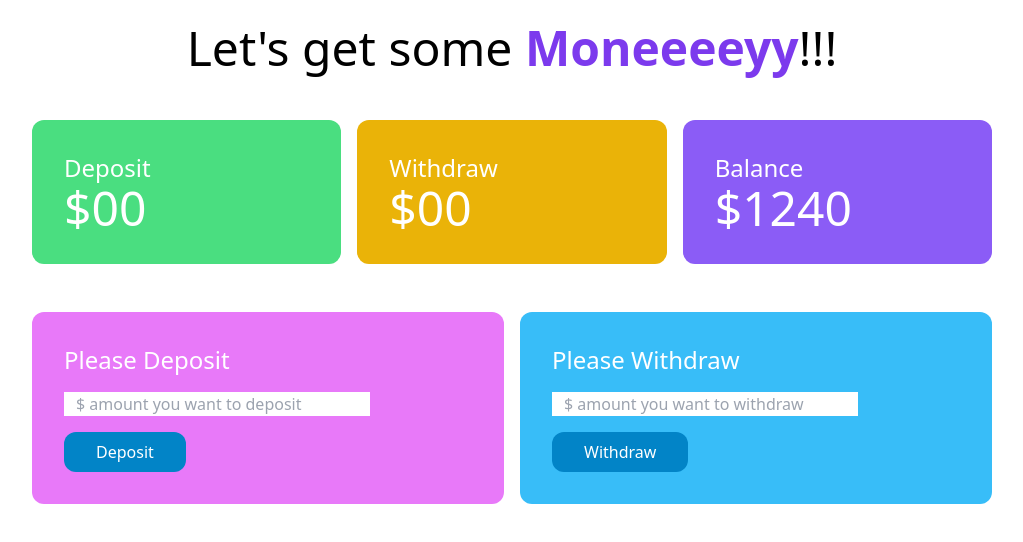
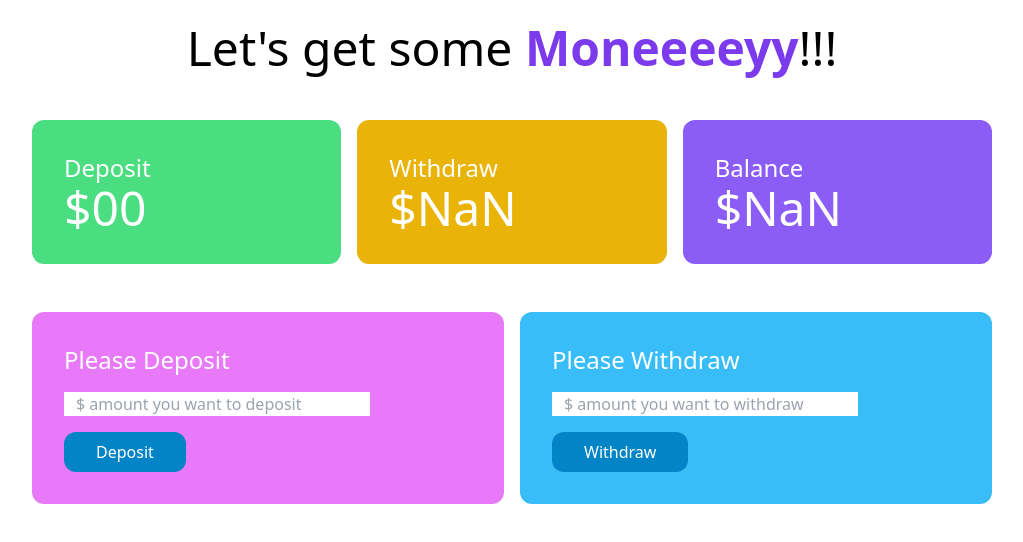
Before and after one commit to xbayazid/baap-er-bank, a plain HTML site: page bank.html in a window 1280 px wide. Both pictures are taken after a click on the button "Withdraw". Shown: the whole page, without its empty margins (128-1151 px from the left). Drawn offline with nearby package versions, Linux system fonts and the light colour scheme.

Commit message:
withdraw completed

```diff
--- a/bank.html
+++ b/bank.html
@@ -24,7 +24,7 @@
                 </div>
                 <div class="bg-yellow-500 p-8 rounded-xl">
                     <h4 class="text-2xl">Withdraw</h4>
-                    <h2 class="text-5xl">$00</h2>
+                    <h2 class="text-5xl">$<span id="withdraw-total">00</span></h2>
                 </div>
                 <div class="bg-violet-500 p-8 rounded-xl">
                     <h4 class="text-2xl">Balance</h4>
@@ -44,9 +44,9 @@
                 </div>
                 <div class="bg-sky-400 p-8 rounded-xl">
                     <h4 class="text-2xl mb-4  text-white">Please Withdraw</h4>
-                    <input class="w-9/12 block mb-4 px-3" type="text" name="" id="user-password"
+                    <input class="w-9/12 block mb-4 px-3" type="text" name="" id="withdraw-field"
                         placeholder="$ amount you want to withdraw">
-                    <button id="btn-submit"
+                    <button id="btn-withdraw"
                         class="bg-sky-600 px-8 py-2 text-white font-medium rounded-xl hover:bg-green-700">Withdraw</button>
                 </div>
             </div>
@@ -54,5 +54,6 @@
     </main>
 </body>
    <!-- JS link  -->
-   <script src="js/calculation.js"></script>
+   <script src="js/deposit.js"></script>
+   <script src="js/withdraw.js"></script>
 </html>
--- /dev/null
+++ b/js/withdraw.js
@@ -0,0 +1,21 @@
+document.getElementById('btn-withdraw').addEventListener('click', function(){
+    const withdrawField = document.getElementById('withdraw-field');
+    const newWithdrawAmountString = withdrawField.value;
+    const newWithdrawAmount = parseFloat(newWithdrawAmountString);
+
+    const withdrawTotalElement = document.getElementById('withdraw-total');
+    const previousWithdrawTotalString = withdrawTotalElement.innerText;
+    const previousWithdrawTotal = parseFloat(previousWithdrawTotalString);
+
+    const currentWithdrawTotal = previousWithdrawTotal + newWithdrawAmount;
+    withdrawTotalElement.innerText = currentWithdrawTotal;
+
+    const balanceTotalElement = document.getElementById('balance-total');
+    const previousBalanceTotalString = balanceTotalElement.innerText;
+    const previousBalanceTotal = parseFloat(previousBalanceTotalString);
+
+    const newBalanceTotal = previousBalanceTotal - newWithdrawAmount;
+    balanceTotalElement.innerText = newBalanceTotal;
+
+    withdrawField.value = '';
+})
```
Also changed, not shown: js/deposit.js (renamed from js/calculation.js).
